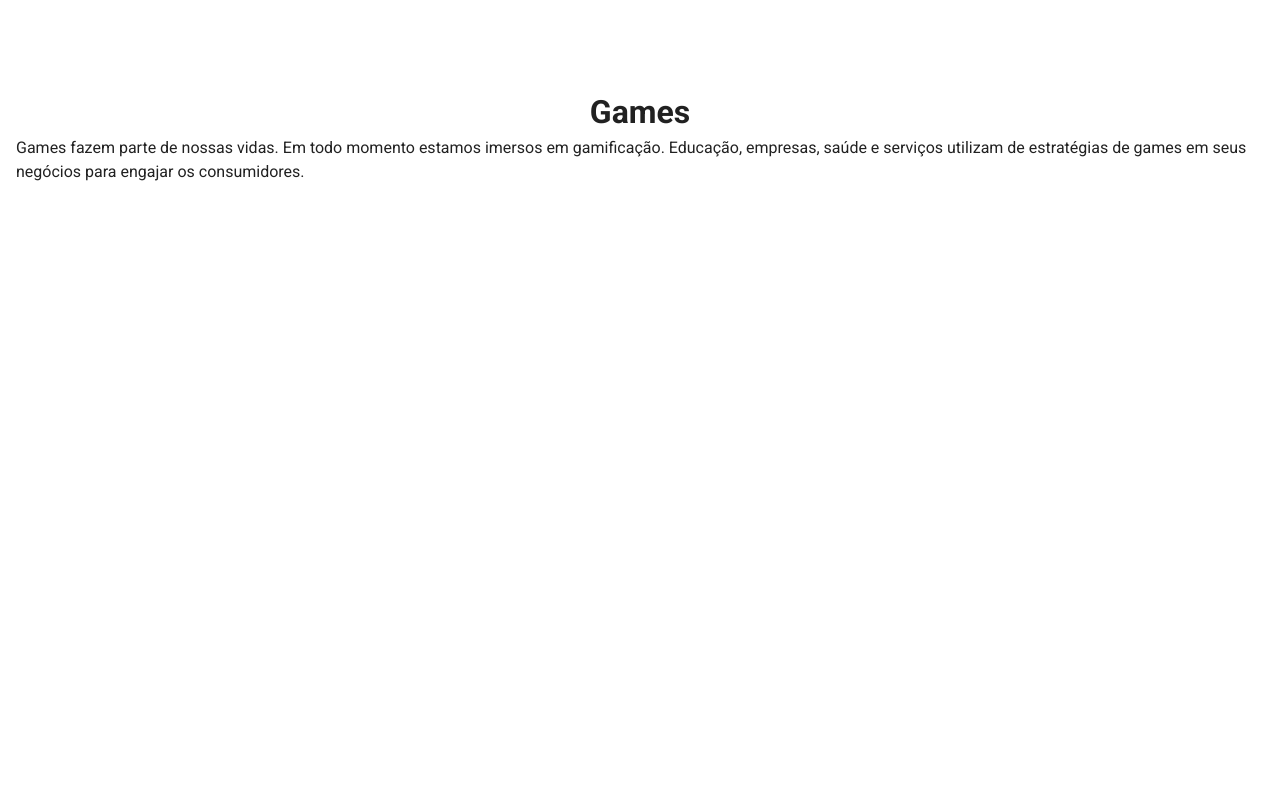
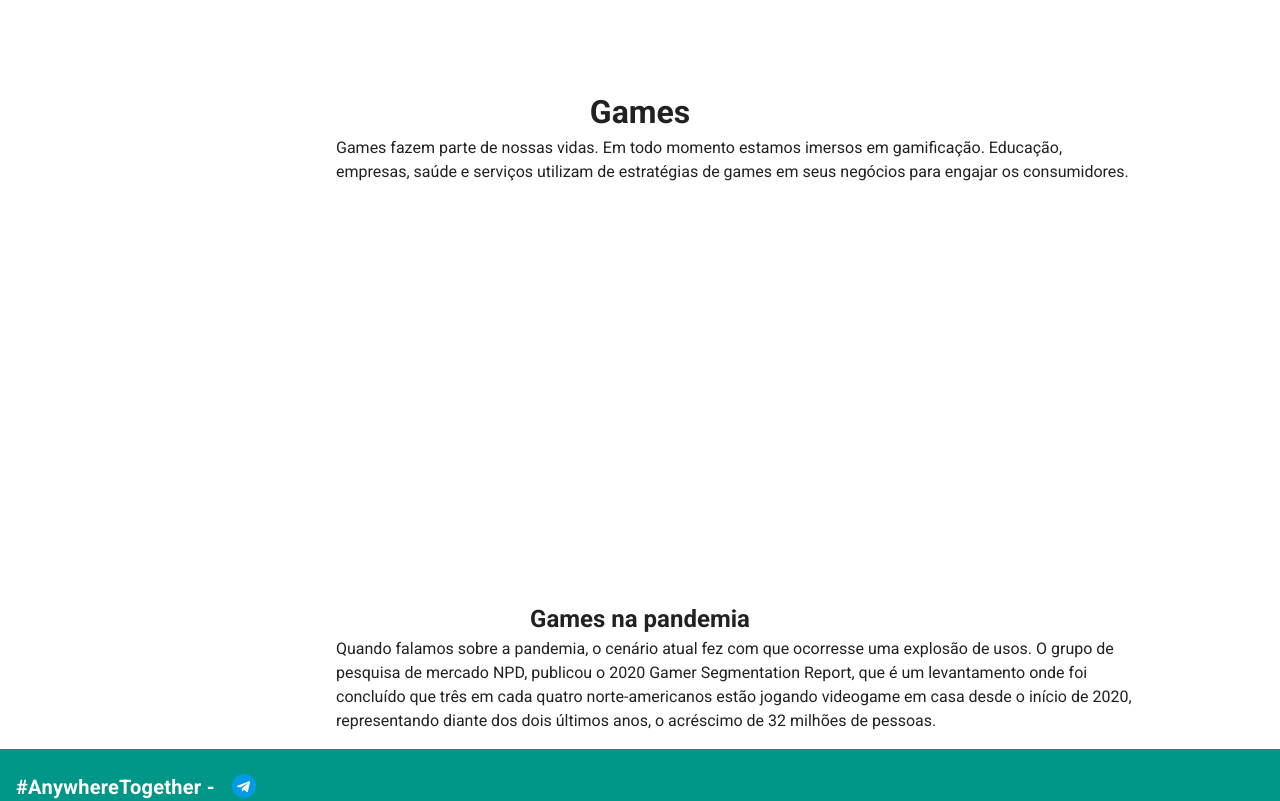
Before and after one commit to Andrewsoares15/Hackthon, a Vue app: page / in a window 1280 px wide. Shown: the part 840-1641 px from the top of the page. Built offline with nearby package versions, Linux system fonts and the light colour scheme.

Commit message:
deixando tela inicial responsiva

```diff
--- a/src/App.vue
+++ b/src/App.vue
@@ -1,5 +1,5 @@
 <template>
-  <v-app>
+  <v-app class="teste">
       <VLibras />
      <AppTopBar/>
 
--- a/src/views/Inicio.vue
+++ b/src/views/Inicio.vue
@@ -4,7 +4,7 @@
     <h1 class="text-center">Games</h1>
 
     <p class="text-left ml-4">Games fazem parte de nossas vidas. Em todo momento estamos imersos em gamificação.  Educação, empresas, saúde e serviços utilizam de estratégias de games em seus negócios para engajar os consumidores.</p>
-    <v-img src="../assets/game.jpg" class="mt-5 mb-3 ml-3 mr-3" ></v-img>
+    <v-img src="../assets/game.jpg" class="mt-5 mb-3 ml-3 mr-3 img" ></v-img>
     <h2 class="text-center">Games na pandemia</h2>
     <p class="text-left ml-4">Quando falamos sobre a pandemia, o cenário atual fez com que ocorresse uma explosão de usos. O grupo de pesquisa de mercado NPD, publicou o 2020 Gamer Segmentation Report, que é um levantamento onde foi concluído que três em cada quatro norte-americanos estão jogando videogame em casa desde o início de 2020, representando diante dos dois últimos anos, o acréscimo de 32 milhões de pessoas.</p>
   </div>
@@ -20,5 +20,19 @@ export default {
 }
 </script>
 <style scoped>
+@media only screen and (min-width: 600px) {
+  .img{
+    max-width: 60%;
+    display: block;
+    margin: 0 auto;
+    position: relative;
+    left: 20%;
+  }
+  p{
+    max-width: 800px;
+    position: relative;
+    left: 25%;
+  }
 
+}
 </style>
```
Also changed, not shown: src/assets/vasco.jpeg (deleted).
